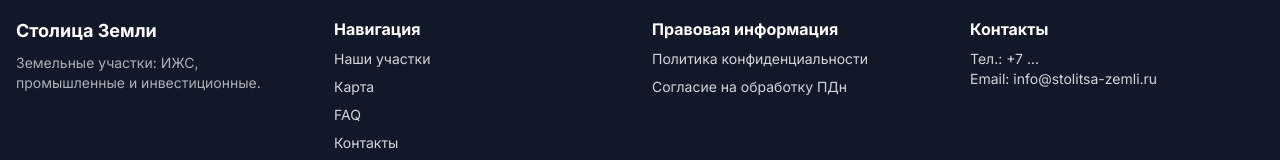
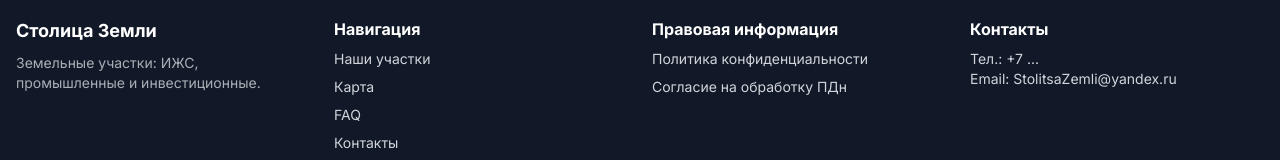
Before and after one commit to artem-boom23/Land, a React (Vite) app: page / in a window 1280 px wide. Shown: the part 5145-5305 px from the top of the page. Built offline with nearby package versions, Linux system fonts and the light colour scheme; no server answers.

Commit message:
fix: update email to StolitsaZemli@yandex.ru in footer

```diff
--- a/src/components/Footer.jsx
+++ b/src/components/Footer.jsx
@@ -67,7 +67,7 @@ export default function Footer() {
           <div className="text-white font-semibold mb-2">Контакты</div>
           <div className="text-sm">
             Тел.: <a href="tel:+7..." className="hover:text-white">+7 ...</a><br />
-            Email: <a href="mailto:info@stolitsa-zemli.ru" className="hover:text-white">info@stolitsa-zemli.ru</a>
+            Email: <a href="mailto:StolitsaZemli@yandex.ru" className="hover:text-white">StolitsaZemli@yandex.ru</a>
           </div>
         </div>
       </div>
```
